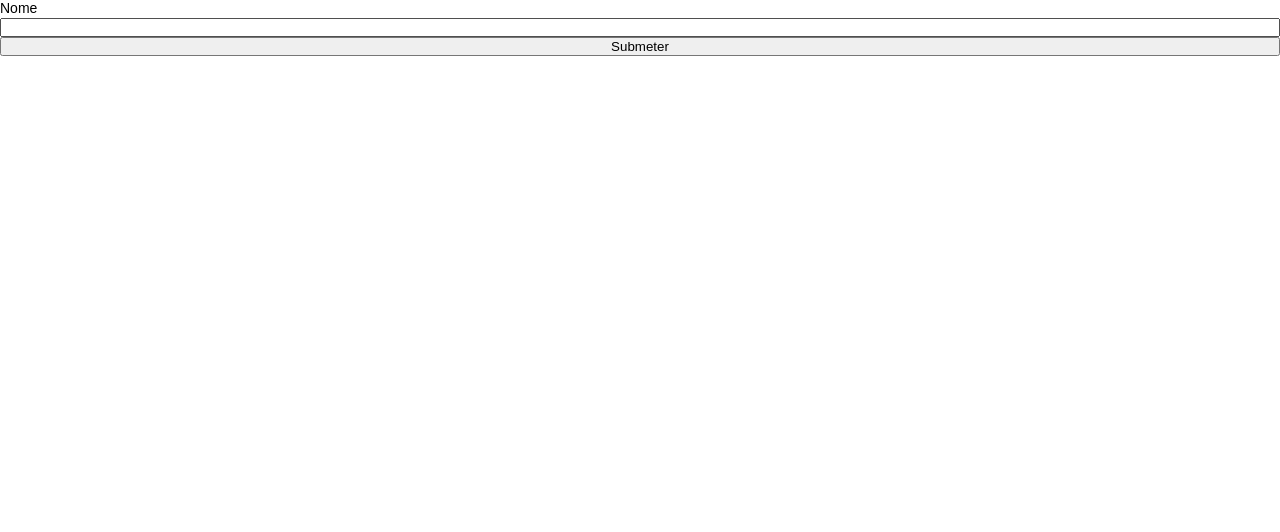
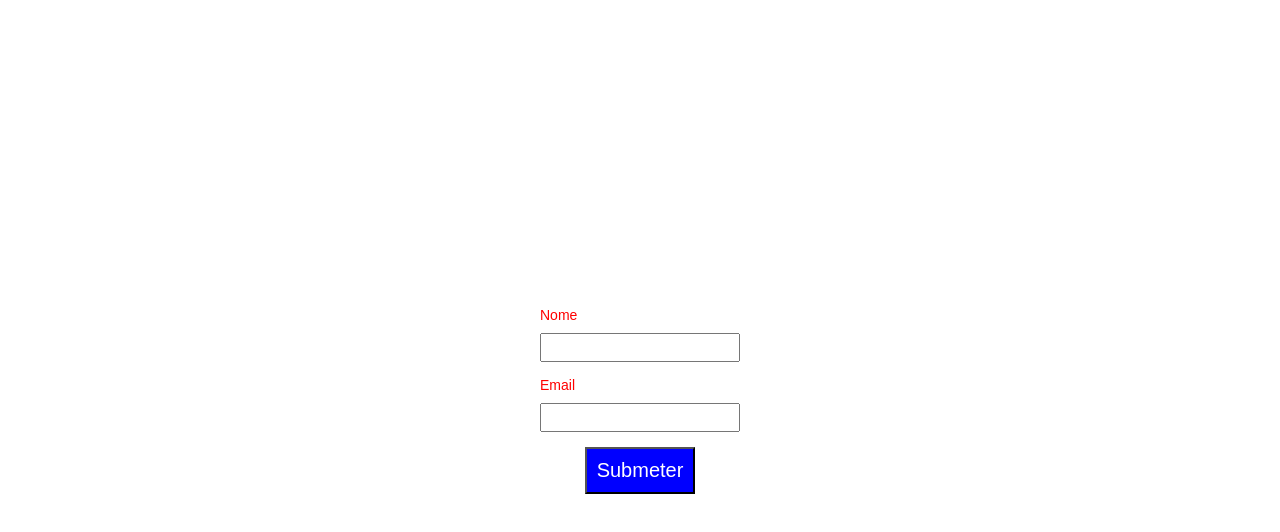
Before and after one commit to cpejr/acervo-web-frontend, a React (Vite) app: page / in a window 1280 px wide. Shown: the top 532 px of the page. Built offline with nearby package versions, Linux system fonts and the light colour scheme.

Commit message:
feat: new example to handle forms

```diff
--- a/src/components/common/Form/ErrorMessage/ErrorMessage.jsx
+++ b/src/components/common/Form/ErrorMessage/ErrorMessage.jsx
@@ -17,7 +17,7 @@ function get(obj, path) {
   return result;
 }
 
-export default function ErrorMessage({ field }) {
+export default function ErrorMessage({ field, ...props }) {
   const {
     formState: { errors },
   } = useFormContext();
@@ -25,11 +25,7 @@ export default function ErrorMessage({ field }) {
   const fieldError = get(errors, field);
   if (!fieldError) return null;
 
-  return (
-    <Container className="text-xs text-red-500 mt-1">
-      {fieldError.message?.toString()}
-    </Container>
-  );
+  return <Container {...props}>{fieldError.message?.toString()}</Container>;
 }
 
 ErrorMessage.propTypes = {
--- a/src/pages/Home/Home.jsx
+++ b/src/pages/Home/Home.jsx
@@ -1,23 +1,14 @@
 import { zodResolver } from '@hookform/resolvers/zod';
+import PropTypes from 'prop-types';
 import { useForm } from 'react-hook-form';
-import z from 'zod';
 
-import { Form } from '../../components/common';
+import { Button, StyledForm } from './Styles';
+import { createUserSchema } from './utils';
 
 export default function Home() {
-  const createUserSchema = z.object({
-    name: z
-      .string()
-      .nonempty({
-        message: 'O nome é obrigatório',
-      })
-      .trim(),
-  });
-
   const createUserForm = useForm({
     resolver: zodResolver(createUserSchema),
   });
-
   const {
     handleSubmit,
     formState: { isSubmitting },
@@ -25,15 +16,26 @@ export default function Home() {
   const onSubmit = (data) => console.log(data);
 
   return (
-    <Form provider={createUserForm} onSubmit={handleSubmit(onSubmit)}>
-      <Form.Field>
-        <Form.Label htmlFor="name">Nome</Form.Label>
-        <Form.Input name="name" />
-        <Form.ErrorMessage field="name" />
-      </Form.Field>
-      <button type="submit" disabled={isSubmitting}>
+    <StyledForm provider={createUserForm} onSubmit={handleSubmit(onSubmit)}>
+      <FormField name="name" label="Nome" />
+      <FormField name="email" label="Email" />
+      <Button type="submit" disabled={isSubmitting}>
         Submeter
-      </button>
-    </Form>
+      </Button>
+    </StyledForm>
   );
 }
+
+function FormField({ name, label }) {
+  return (
+    <StyledForm.Field>
+      <StyledForm.Label htmlFor={label}>{label}</StyledForm.Label>
+      <StyledForm.Input name={name} />
+      <StyledForm.ErrorMessage field={name} />
+    </StyledForm.Field>
+  );
+}
+FormField.propTypes = {
+  name: PropTypes.string.isRequired,
+  label: PropTypes.string.isRequired,
+};
--- a/src/pages/Home/Styles.js
+++ b/src/pages/Home/Styles.js
@@ -0,0 +1,41 @@
+import styled from 'styled-components';
+
+import { Form } from '../../components/common';
+
+export const StyledForm = styled(Form)`
+  display: flex;
+  justify-content: center;
+  align-items: center;
+  gap: 1.5rem;
+
+  height: 100vh;
+`;
+StyledForm.Field = styled(Form.Field)`
+  display: flex;
+  gap: 1rem;
+`;
+StyledForm.Label = styled(Form.Label)`
+  color: red;
+`;
+StyledForm.Input = styled(Form.Input)`
+  width: 20rem;
+  padding: 0.5rem;
+`;
+StyledForm.ErrorMessage = styled(Form.ErrorMessage)`
+  color: orange;
+`;
+
+export const Button = styled.button`
+  color: white;
+  background-color: blue;
+  padding: 1rem;
+
+  cursor: pointer;
+
+  font-size: 2rem;
+  transition: opacity cubic-bezier(0.075, 0.82, 0.165, 1);
+
+  &:hover {
+    opacity: 0.8;
+  }
+`;
--- /dev/null
+++ b/src/pages/Home/utils.js
@@ -0,0 +1,11 @@
+import { z } from 'zod';
+
+// eslint-disable-next-line import/prefer-default-export
+export const createUserSchema = z.object({
+  name: z.string().nonempty('O nome é obrigatório').trim(),
+  email: z
+    .string()
+    .nonempty('O email é obrigatório')
+    .email('Email inválido')
+    .trim(),
+});
```
